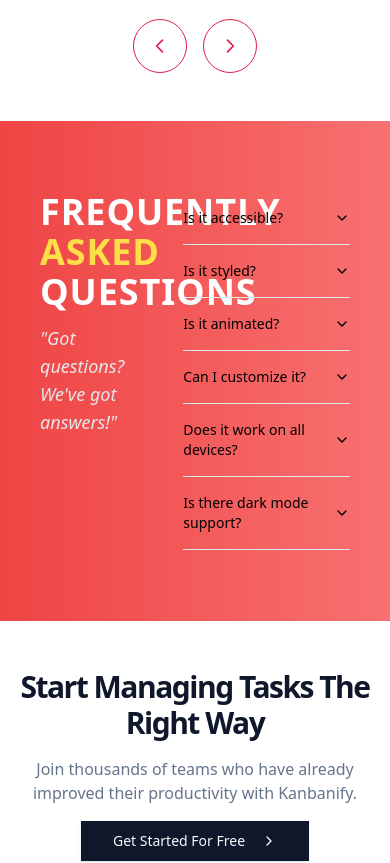
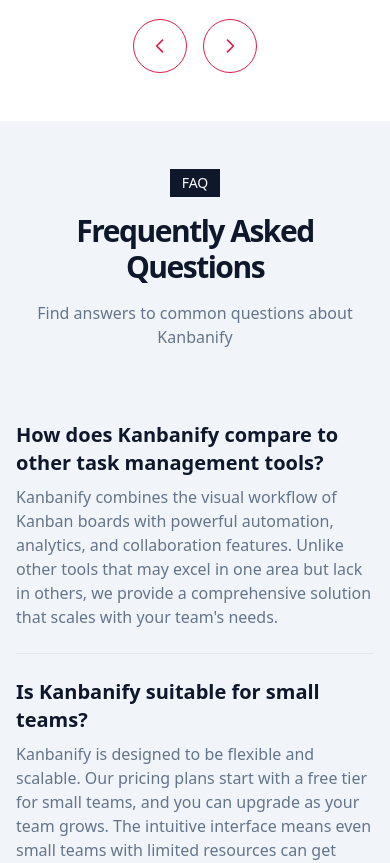
Before and after one commit to Purabsingla/taskmanagement, a React (Create React App) app: page / in a window 390 px wide. Shown: the part 6480-7343 px from the top of the page. Built offline with nearby package versions, Linux system fonts and the light colour scheme.

Commit message:
Refactor FAQ section to use motion for animations and update layout for better responsiveness

```diff
--- a/src/components/sections/FAQ.tsx
+++ b/src/components/sections/FAQ.tsx
@@ -1,69 +1,80 @@
 import React from "react";
-import {
-  Accordion,
-  AccordionContent,
-  AccordionItem,
-  AccordionTrigger,
-} from "../ui/accordion";
+import { motion } from "framer-motion";
 
 const FrequentlyAskedQuestions: React.FC = () => {
+  const fadeIn = {
+    hidden: { opacity: 0, y: 20 },
+    visible: {
+      opacity: 1,
+      y: 0,
+      transition: { duration: 0.6 },
+    },
+  };
   return (
-    <div className="bg-gradient-to-r from-red-500 to-red-400 h-[500px] flex items-center justify-center px-10">
-      <div className="w-full max-w-4xl flex items-start gap-10">
-        {/* FAQ Text Section */}
-        <div className="text-white w-1/3">
-          <h2 className="text-4xl font-extrabold tracking-wide uppercase">
-            Frequently <span className="text-yellow-300">Asked</span> Questions
+    <section className="w-full py-12 md:py-24 lg:py-32 bg-muted">
+      <div className="container px-4 md:px-6">
+        <motion.div
+          className="flex flex-col items-center space-y-4 text-center mb-12"
+          initial="hidden"
+          whileInView="visible"
+          viewport={{ once: true }}
+          variants={fadeIn}
+        >
+          <div className="inline-block rounded-lg bg-primary px-3 py-1 text-sm text-primary-foreground">
+            FAQ
+          </div>
+          <h2 className="text-3xl font-bold tracking-tighter sm:text-4xl md:text-5xl">
+            Frequently Asked Questions
           </h2>
-          <p className="mt-3 text-lg italic text-gray-200">
-            "Got questions? We've got answers!"
+          <p className="max-w-[700px] text-muted-foreground md:text-xl">
+            Find answers to common questions about Kanbanify
           </p>
+        </motion.div>
+
+        <div className="max-w-3xl mx-auto">
+          {[
+            {
+              question:
+                "How does Kanbanify compare to other task management tools?",
+              answer:
+                "Kanbanify combines the visual workflow of Kanban boards with powerful automation, analytics, and collaboration features. Unlike other tools that may excel in one area but lack in others, we provide a comprehensive solution that scales with your team's needs.",
+            },
+            {
+              question: "Is Kanbanify suitable for small teams?",
+              answer:
+                "Kanbanify is designed to be flexible and scalable. Our pricing plans start with a free tier for small teams, and you can upgrade as your team grows. The intuitive interface means even small teams with limited resources can get started quickly.",
+            },
+            {
+              question: "Can I integrate Kanbanify with other tools we use?",
+              answer:
+                "Yes, Kanbanify offers integrations with popular tools like Slack, GitHub, Google Workspace, Microsoft Teams, and many more. We also provide an API for custom integrations if you have specific needs.",
+            },
+            {
+              question: "How secure is our data on Kanbanify?",
+              answer:
+                "Security is a top priority. We use industry-standard encryption, regular security audits, and comply with GDPR, CCPA, and other privacy regulations. Your data is backed up regularly, and we offer enterprise-grade security features for larger organizations.",
+            },
+            {
+              question: "Do you offer onboarding and training?",
+              answer:
+                "Yes, we provide comprehensive documentation, video tutorials, and webinars for all users. Our Enterprise plan includes dedicated onboarding sessions and personalized training for your team.",
+            },
+          ].map((faq, index) => (
+            <motion.div
+              key={index}
+              initial={{ opacity: 0, y: 20 }}
+              whileInView={{ opacity: 1, y: 0 }}
+              viewport={{ once: true }}
+              transition={{ delay: index * 0.1 }}
+              className="border-b last:border-0 py-6"
+            >
+              <h3 className="text-xl font-semibold mb-2">{faq.question}</h3>
+              <p className="text-muted-foreground">{faq.answer}</p>
+            </motion.div>
+          ))}
         </div>
-
-        {/* Accordion Section */}
-        <Accordion type="single" collapsible className="w-2/3">
-          <AccordionItem value="item-1">
-            <AccordionTrigger>Is it accessible?</AccordionTrigger>
-            <AccordionContent>
-              Yes. It adheres to the WAI-ARIA design pattern.
-            </AccordionContent>
-          </AccordionItem>
-          <AccordionItem value="item-2">
-            <AccordionTrigger>Is it styled?</AccordionTrigger>
-            <AccordionContent>
-              Yes. It comes with default styles that match the other components'
-              aesthetic.
-            </AccordionContent>
-          </AccordionItem>
-          <AccordionItem value="item-3">
-            <AccordionTrigger>Is it animated?</AccordionTrigger>
-            <AccordionContent>
-              Yes. It's animated by default, but you can disable it if you
-              prefer.
-            </AccordionContent>
-          </AccordionItem>
-          <AccordionItem value="item-4">
-            <AccordionTrigger>Can I customize it?</AccordionTrigger>
-            <AccordionContent>
-              Absolutely! You can modify the styles, animations, and behavior as
-              needed.
-            </AccordionContent>
-          </AccordionItem>
-          <AccordionItem value="item-5">
-            <AccordionTrigger>Does it work on all devices?</AccordionTrigger>
-            <AccordionContent>
-              Yes, it's fully responsive and works on all screen sizes.
-            </AccordionContent>
-          </AccordionItem>
-          <AccordionItem value="item-6">
-            <AccordionTrigger>Is there dark mode support?</AccordionTrigger>
-            <AccordionContent>
-              Yes, it can adapt to dark mode with simple styling adjustments.
-            </AccordionContent>
-          </AccordionItem>
-        </Accordion>
       </div>
-    </div>
+    </section>
   );
 };
 
```
